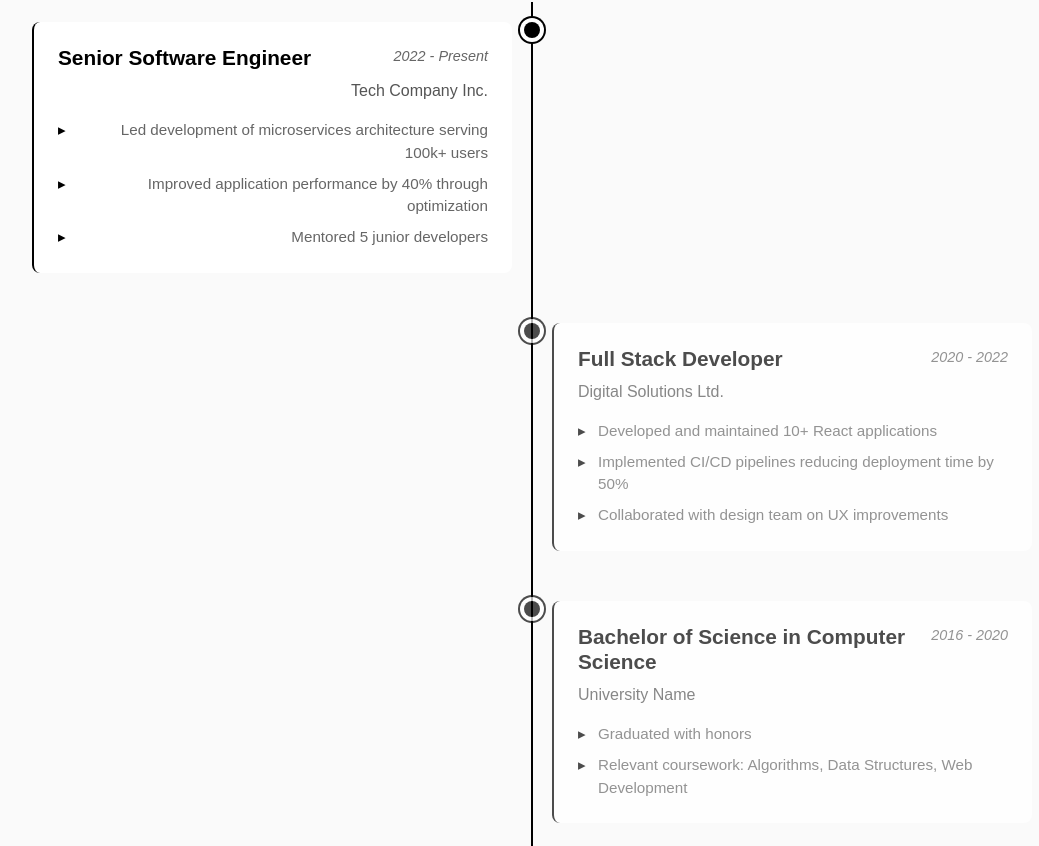
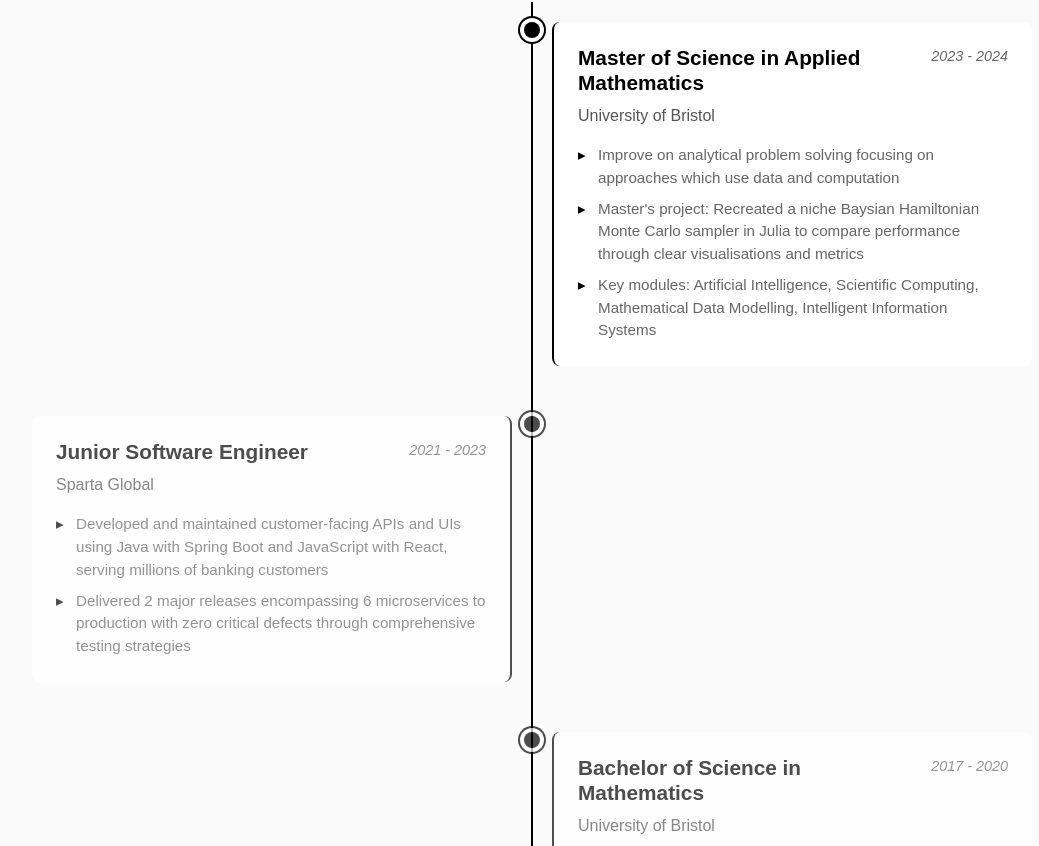
Before and after one commit to prl405/portfolio, a React (Vite) app: page / in a window 1280 px wide. Shown: the part 814-1660 px from the top of the page, without its empty margins (108-1147 px from the left). Built offline with nearby package versions, Linux system fonts and the light colour scheme.

Commit message:
- Improved time line item order

```diff
--- a/src/components/Experience/Experience.css
+++ b/src/components/Experience/Experience.css
@@ -44,20 +44,16 @@
   opacity: 1;
 }
 
-.timeline-item.work:nth-child(odd) .timeline-content {
+.timeline-item:nth-child(odd) .timeline-content {
+  margin-left: 52%;
+  margin-right: 0;
+  border-left: 2px solid #000000;
+}
+
+.timeline-item:nth-child(even) .timeline-content {
   margin-left: 0;
   margin-right: 52%;
-  text-align: right;
-}
-
-.timeline-item.work:nth-child(even) .timeline-content {
-  margin-left: 52%;
-  margin-right: 0;
-}
-
-.timeline-item.education .timeline-content {
-  margin-left: 52%;
-  margin-right: 0;
+  border-right: 2px solid #000000;
 }
 
 .timeline-marker {
@@ -84,7 +80,6 @@
   background-color: #ffffff;
   padding: 24px;
   border-radius: 8px;
-  border-left: 2px solid #000000;
   transition: all 0.3s ease;
   animation: slideIn 0.6s ease forwards;
   opacity: 0;
@@ -175,12 +170,14 @@
     left: 20px;
   }
 
-  .timeline-item.work:nth-child(odd) .timeline-content,
-  .timeline-item.work:nth-child(even) .timeline-content,
-  .timeline-item.education .timeline-content {
+  .timeline-item:nth-child(odd) .timeline-content,
+  .timeline-item:nth-child(even) .timeline-content,
+  .timeline-item .timeline-content {
     margin-left: 60px;
     margin-right: 0;
     text-align: left;
+    border-left: 2px solid #000000;
+    border-right: none;
   }
 
   .timeline-marker {
--- a/src/components/Experience/Experience.tsx
+++ b/src/components/Experience/Experience.tsx
@@ -7,35 +7,31 @@ const Experience: React.FC = () => {
 
   const experiences: ExperienceItem[] = [
     {
-      title: 'Senior Software Engineer',
-      company: 'Tech Company Inc.',
-      period: '2022 - Present',
-      type: 'work',
+      title: 'Master of Science in Applied Mathematics',
+      company: 'University of Bristol',
+      period: '2023 - 2024',
       achievements: [
-        'Led development of microservices architecture serving 100k+ users',
-        'Improved application performance by 40% through optimization',
-        'Mentored 5 junior developers',
+        'Improve on analytical problem solving focusing on approaches which use data and computation',
+        'Master\'s project: Recreated a niche Baysian Hamiltonian Monte Carlo sampler in Julia to compare performance through clear visualisations and metrics',
+        'Key modules: Artificial Intelligence, Scientific Computing, Mathematical Data Modelling, Intelligent Information Systems',
       ],
     },
     {
-      title: 'Full Stack Developer',
-      company: 'Digital Solutions Ltd.',
-      period: '2020 - 2022',
-      type: 'work',
+      title: 'Junior Software Engineer',
+      company: 'Sparta Global',
+      period: '2021 - 2023',
       achievements: [
-        'Developed and maintained 10+ React applications',
-        'Implemented CI/CD pipelines reducing deployment time by 50%',
-        'Collaborated with design team on UX improvements',
+        'Developed and maintained customer-facing APIs and UIs using Java with Spring Boot and JavaScript with React, serving millions of banking customers',
+        'Delivered 2 major releases encompassing 6 microservices to production with zero critical defects through comprehensive testing strategies',
       ],
     },
     {
-      title: 'Bachelor of Science in Computer Science',
-      company: 'University Name',
-      period: '2016 - 2020',
-      type: 'education',
+      title: 'Bachelor of Science in Mathematics',
+      company: 'University of Bristol',
+      period: '2017 - 2020',
       achievements: [
-        'Graduated with honors',
-        'Relevant coursework: Algorithms, Data Structures, Web Development',
+        'Learnt how to solve complex and absract problems with absolute clarity and rigor',
+        'Key modules: Logic, Statistics, Linear Algebra, Generalised Linear Models',
       ],
     },
   ];
@@ -57,7 +53,7 @@ const Experience: React.FC = () => {
           {experiences.map((item, index) => (
             <div
               key={index}
-              className={`timeline-item ${item.type} ${
+              className={`timeline-item ${index} ${
                 visibleItems.has(index) ? 'visible' : ''
               }`}
               onMouseEnter={() => handleItemVisible(index)}
--- a/src/types/index.ts
+++ b/src/types/index.ts
@@ -5,7 +5,6 @@ export interface ExperienceItem {
   company: string;
   period: string;
   achievements: string[];
-  type: 'work' | 'education';
 }
 
 export interface Project {
```
Also changed, not shown: 1 other file (tests, documents, lock files or other folders).
